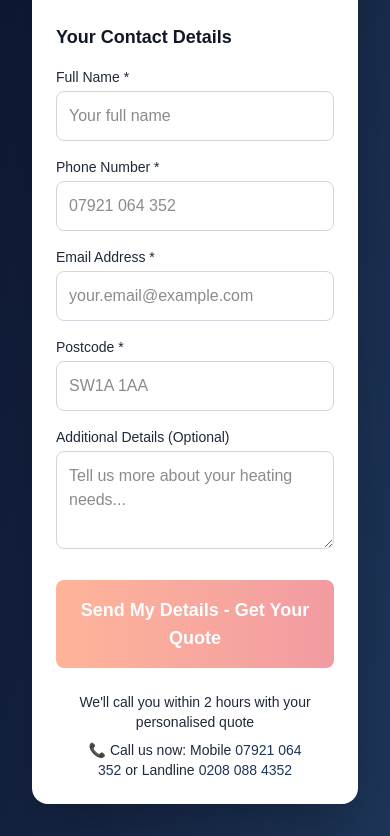
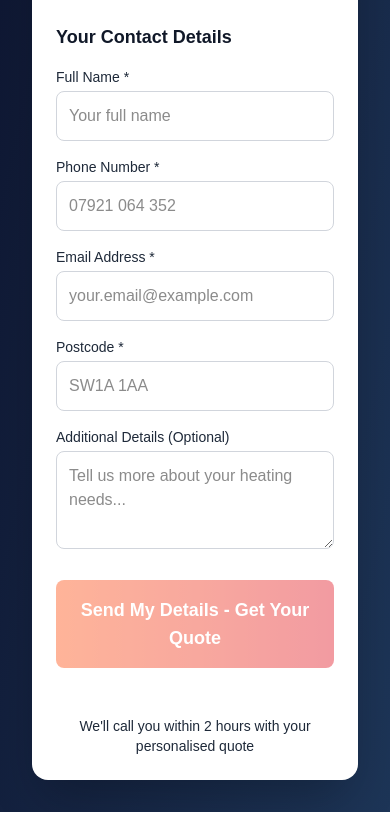
Before and after one commit to PatchLore/ecoflame-webapp, a Next.js app: page /quoteflow/embed in a window 390 px wide. Shown: the part 953-1789 px from the top of the page. After the commit the page ends 1765 px from the top, so only its background shows below. Built offline with nearby package versions, Linux system fonts and the light colour scheme.

Commit message:
QuoteFlow embed: remove redundant 'Call us now' phone numbers below form, keep only 'We'll call you' message for cleaner layout

```diff
--- a/src/app/quoteflow/embed/page.tsx
+++ b/src/app/quoteflow/embed/page.tsx
@@ -303,16 +303,8 @@ export default function QuoteEmbedPage() {
                 {isSubmitting ? 'Sending...' : 'Send My Details - Get Your Quote'}
               </button>
 
-              <div className="text-center text-sm text-gray-800">
-                <p className="mb-2">We&apos;ll call you within 2 hours with your personalised quote</p>
-                <p className="font-medium text-gray-800">
-                  <span className="mr-1">📞</span>
-                  Call us now: Mobile
-                  <a href="tel:07921064352" className="ml-1 text-[#1D3557] hover:underline">07921 064 352</a>
-                  <span className="mx-1">or</span>
-                  Landline
-                  <a href="tel:02080884352" className="ml-1 text-[#1D3557] hover:underline">0208 088 4352</a>
-                </p>
+              <div className="text-center text-sm text-gray-800 mt-6">
+                <p>We&apos;ll call you within 2 hours with your personalised quote</p>
               </div>
             </form>
           </div>
```
